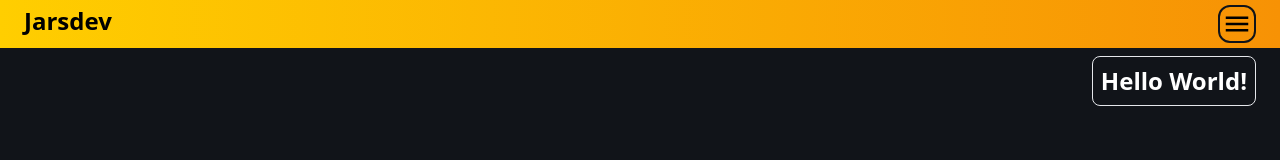
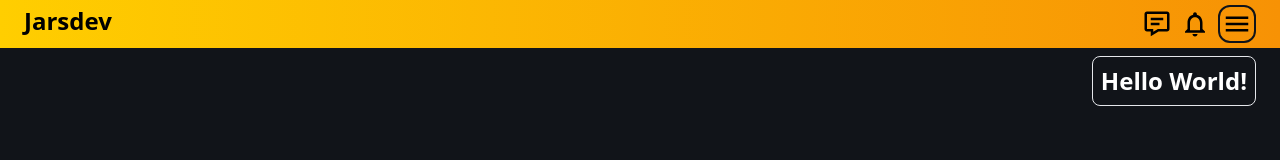
Before and after one commit to ImJars/menu-profile-design, a React (Vite) app: page / in a window 1280 px wide. Shown: the top 160 px of the page. Built offline with nearby package versions, Linux system fonts and the light colour scheme.

Commit message:
Add new-icons

```diff
--- a/src/App.jsx
+++ b/src/App.jsx
@@ -1,18 +1,18 @@
-import React, {useState} from "react";
-import { MdOutlineMenu } from "react-icons/md";
+import React, { useState } from "react";
+import { MdOutlineMenu, MdOutlineNotifications } from "react-icons/md";
+import { BiMessageDetail } from "react-icons/bi";
 
 function App() {
   const [active, setActive] = useState(false);
   function changeActive() {
     setActive(!active);
     if (active) {
-      document.querySelector('.absolute').style.display = 'none';
-    }
-    else {
-      document.querySelector('.absolute').style.display = 'block';
+      document.querySelector(".absolute").style.display = "none";
+    } else {
+      document.querySelector(".absolute").style.display = "block";
     }
     console.log(active);
-  };
+  }
   return (
     <>
       <section className="h-screen w-screen bg-primary font-sans">
@@ -23,9 +23,16 @@ function App() {
                 Jarsdev
               </h1>
               <div className="flex items-center static">
-                <button onClick={ changeActive } className="rounded-xl border-2 border-primary p-0.5">
-                  <MdOutlineMenu className="text-pretty text-3xl" />
-                </button>
+                <div className="flex space-x-2 items-center">
+                  <BiMessageDetail className="text-pretty text-3xl" />
+                  <MdOutlineNotifications className="text-pretty text-3xl" />
+                  <button
+                    onClick={changeActive}
+                    className="rounded-xl border-2 border-primary p-0.5"
+                  >
+                    <MdOutlineMenu className="text-pretty text-3xl" />
+                  </button>
+                </div>
                 <div className="absolute top-14 right-6 border rounded-lg">
                   <div className="px-2 py-2">
                     <h1 className="font-extrabold text-2xl text-white">
```
